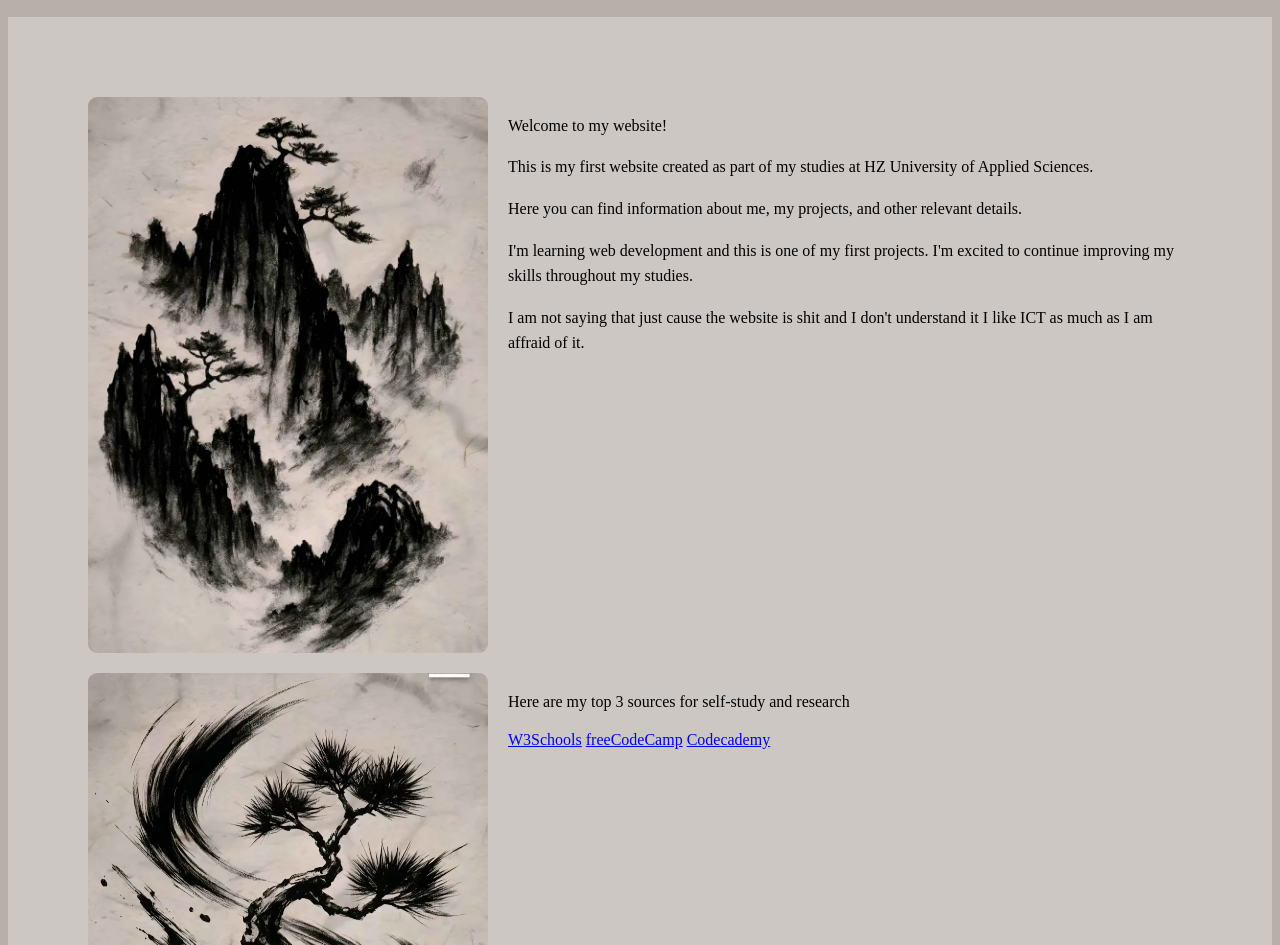
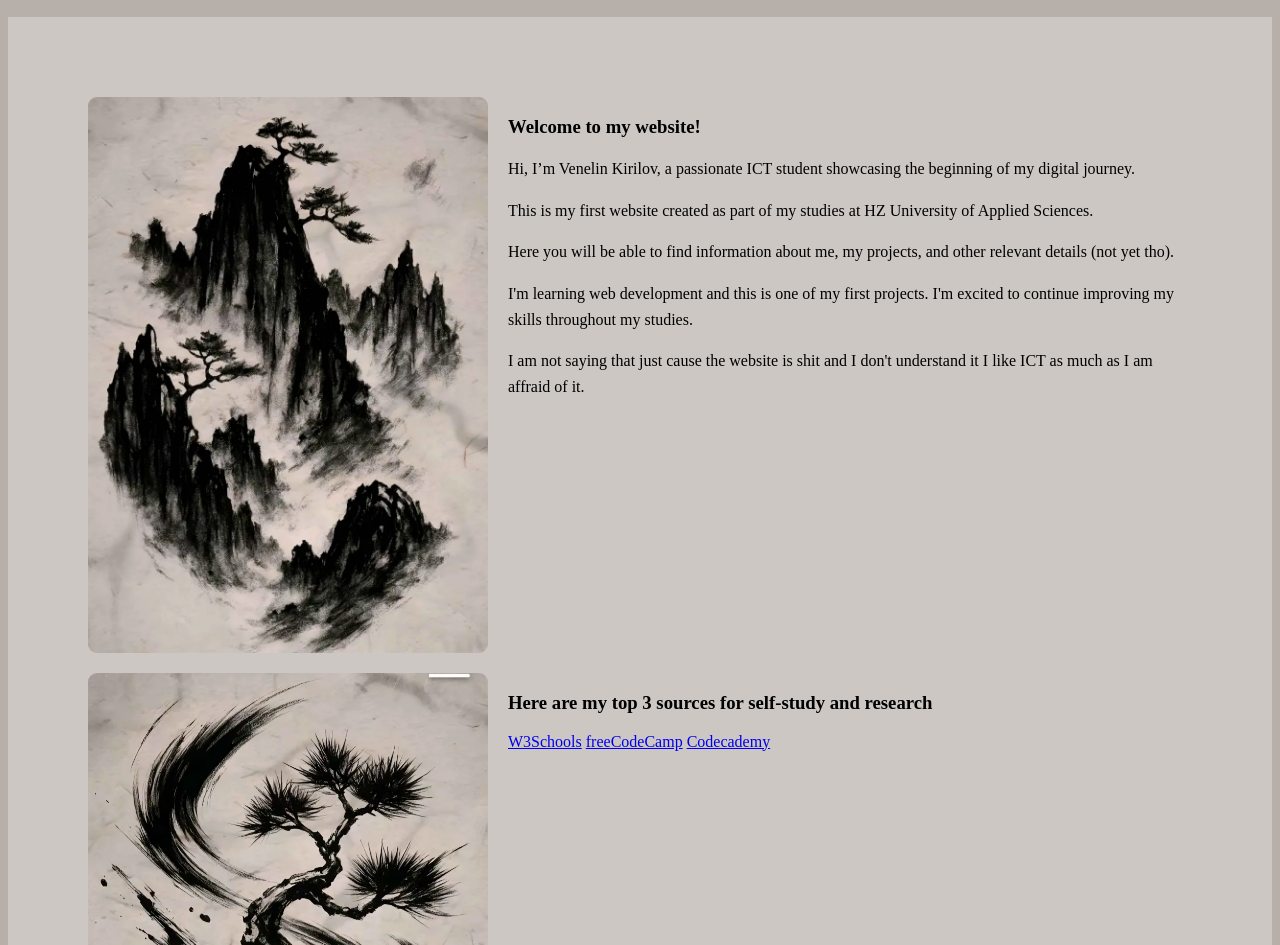
Before and after one commit to kiri0004-ai/kiri0004-ai.github.io, a website: page index.html in a window 1280 px wide. Shown: the part 157-1102 px from the top of the page. Drawn offline with Linux system fonts and the light colour scheme.

Commit message:
picture added

```diff
--- a/assets/js/app.js
+++ b/assets/js/app.js
@@ -1 +1 @@
-consolelog('Kill me');
+console.log('Put me out my misery!');
--- a/index.html
+++ b/index.html
@@ -27,9 +27,10 @@
         <div class="content-container">
             <img src="img/mountain.jpg" alt="Mountain" class="mount">
             <div class="text-content">
-                <p>Welcome to my website!</p>
+                <h3>Welcome to my website!</h3>
+                <p>Hi, I’m Venelin Kirilov, a passionate ICT student showcasing the beginning of my digital journey.</p>
                 <p>This is my first website created as part of my studies at HZ University of Applied Sciences.</p>
-                <p>Here you can find information about me, my projects, and other relevant details.</p>
+                <p>Here you will be able to find information about me, my projects, and other relevant details (not yet tho).</p>
                 <p>I'm learning web development and this is one of my first projects. I'm excited to continue improving
                     my
                     skills throughout my studies.</p>
@@ -41,7 +42,7 @@
         <div class="colourful-box">
             <img src="img/tree.jpg" alt="Tree" class="tree">
             <div class="letter-content">
-                <p>Here are my top 3 sources for self-study and research</p>
+                <h3>Here are my top 3 sources for self-study and research</h3>
                 <div class="vertical-menu">
                     <a href="https://www.w3schools.com/" target="_blank" >W3Schools</a>
                     <a href="https://www.freecodecamp.org/" target="_blank" >freeCodeCamp</a>
```
Also changed, not shown: blog.html (+2 -2 lines), img/pointing.jpg (added).
